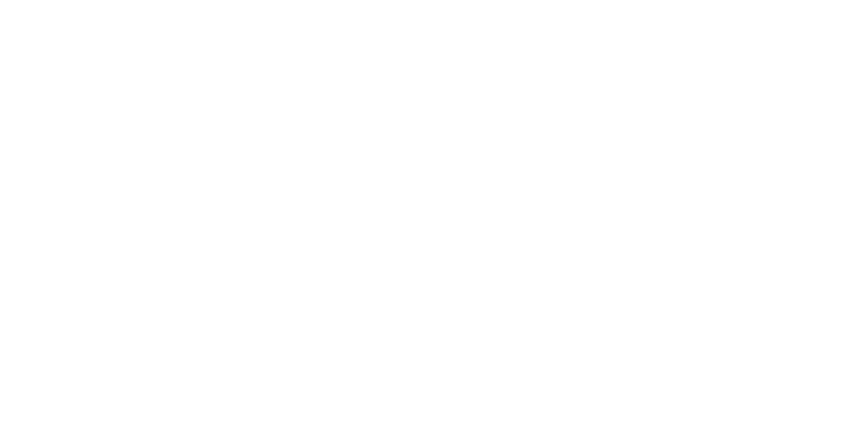
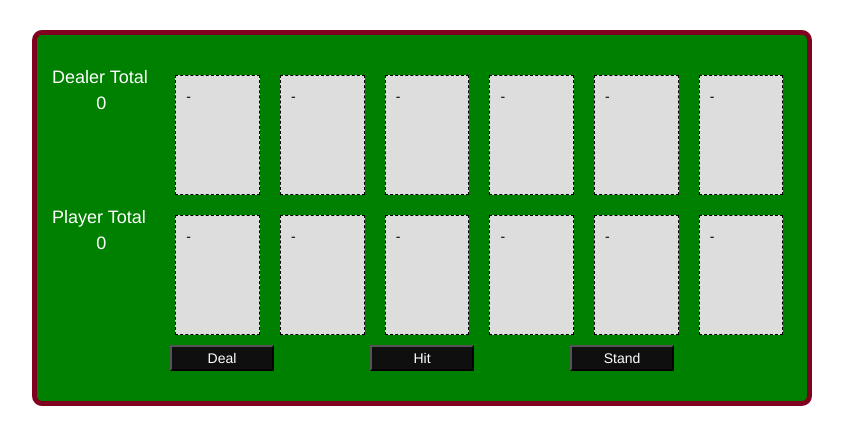
Before and after one commit to sikB/BlackJack, a plain HTML site: page index.html in a window 1280 px wide. Shown: the whole page, without its empty margins (218-1061 px from the left). Drawn offline with nearby package versions, Linux system fonts and the light colour scheme.

Commit message:
created table and cards and basic js

```diff
--- a/BlackJack.css
+++ b/BlackJack.css
@@ -0,0 +1,42 @@
+.the-table{
+	background-color: green;
+	border-radius: 10px;
+	margin-top: 30px;
+	padding: 30px 0px;
+	border: 5px solid #800020;
+}
+
+.card{
+	color: black;
+	background-color: white;
+	height: 120px;
+	padding: 10px;
+	margin: 10px;
+	float: left;
+}
+
+.card.empty{
+	background: #ddd;
+	border: dashed 1px black;
+}
+
+.col-sm-2.card{
+	width: 11%;
+}
+
+.dealer-total-wrapper, .player-total-wrapper{
+	color: white;
+	font-size: 18px;
+
+}
+.dealer-total-wrapper span, .player-total-wrapper span{
+	display: block;
+	text-align: center;
+
+}
+
+.action-buttons button{
+	width: 100%;
+	background-color: #0f0f0f;
+	color: white;
+}
--- a/BlackJack.js
+++ b/BlackJack.js
@@ -0,0 +1,49 @@
+var theDeck=[];
+
+$(document).ready(function(){
+
+	$('button').click(function(){
+		var clickedButton = ($(this).attr('id'));
+		if(clickedButton == 'deal-button'){
+			deal();
+		}
+		else if(clickedButton == 'hit-button'){
+			hit();
+		}
+		else if(clickedButton == 'stand-button'){
+			stand();
+		}
+	});
+
+	function deal(){
+		theDeck = shuffleDeck();
+	}
+	function shuffleDeck(){
+		for(s=1; s<=4; s++){
+			var suit="";
+			if(s === 1){
+				suit = 'h';
+				}else if(s === 2){
+					suit = 's';
+				}
+				else if(s === 3){
+					suit = 'd';
+				}
+				else if(s === 4){
+					suit = 'c';
+				}
+				for(i=1; i<=13; i++){
+					theDeck.push(i+suit);
+
+			}
+		}
+	}
+
+	function hit(){
+
+	}
+
+	function stand(){
+
+	}
+}); //change to document.ready if problem occurs! move it up
--- a/index.html
+++ b/index.html
@@ -6,6 +6,52 @@
 	<link rel="stylesheet" type="text/css" href="BlackJack.css">
 </head>
 <body>
+
+<div class="container">
+
+	<div class="row">
+		<div class="the-table col-sm-8 col-sm-offset-2">
+			<div class="row">
+				<div class="dealer-hand-wrapper col-sm-12">
+					<div class="dealer-total-wrapper col-sm-2">
+						Dealer Total<span class="dealer-total">0</span>
+					</div>
+					<div id="dealer-card-one" class="card empty col-sm-2">-</div>
+					<div id="dealer-card-two" class="card empty col-sm-2">-</div>
+					<div id="dealer-card-three" class="card empty col-sm-2">-</div>
+					<div id="dealer-card-four" class="card empty col-sm-2">-</div>
+					<div id="dealer-card-five" class="card empty col-sm-2">-</div>
+					<div id="dealer-card-six" class="card empty col-sm-2">-</div>
+				</div>
+			</div>
+
+				<div class="row">
+					<div class="player-hand-wrapper col-sm-12">
+						<div class="player-total-wrapper col-sm-2">
+							Player Total<span class="player-total">0</span>
+						</div>
+					<div id="player-card-one" class="card empty col-sm-2">-</div>
+					<div id="player-card-two" class="card empty col-sm-2">-</div>
+					<div id="player-card-three" class="card empty col-sm-2">-</div>
+					<div id="player-card-four" class="card empty col-sm-2">-</div>
+					<div id="player-card-five" class="card empty col-sm-2">-</div>
+					<div id="player-card-six" class="card empty col-sm-2">-</div>
+					</div>
+				</div>
+				<div class="row action-buttons">
+					<div class="col-sm-2 col-sm-offset-2">
+						<button id="deal-button">Deal</button>
+					</div>
+					<div class="col-sm-2 col-sm-offset-1">
+						<button id="hit-button">Hit</button>
+					</div>
+					<div class="col-sm-2 col-sm-offset-1">
+						<button id="stand-button">Stand</button>
+					</div>
+				</div>
+			</div>
+
+		</div>
 
 
 
@@ -18,8 +64,7 @@
 
 
 
-
-
+</div>
 <script src="https://ajax.googleapis.com/ajax/libs/jquery/2.2.0/jquery.min.js"></script>
 <script src="https://maxcdn.bootstrapcdn.com/bootstrap/3.3.6/js/bootstrap.min.js" integrity="sha384-0mSbJDEHialfmuBBQP6A4Qrprq5OVfW37PRR3j5ELqxss1yVqOtnepnHVP9aJ7xS" crossorigin="anonymous"></script>
 <script type="text/javascript" src="BlackJack.js"></script>
```
